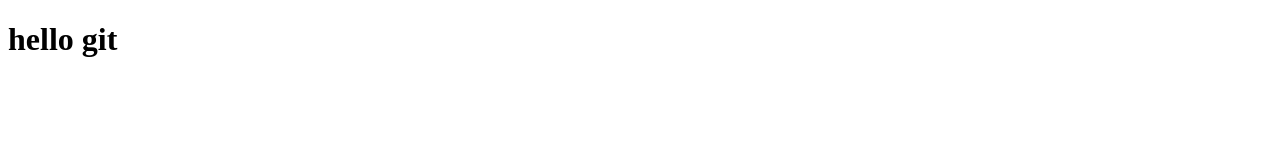
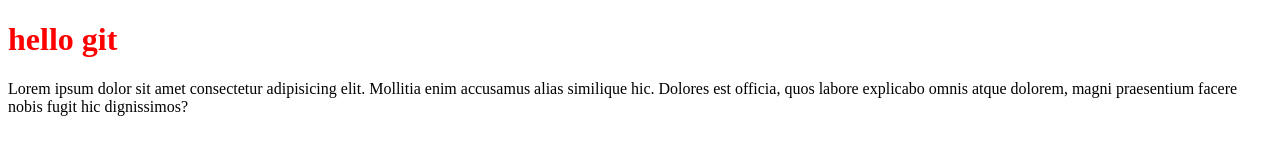
Before and after one commit to arashmehrabadi/git-project-1, a plain HTML site: page index.html in a window 1280 px wide. Drawn offline with Linux system fonts and the light colour scheme.

Commit message:
change-1

```diff
--- a/index.html
+++ b/index.html
@@ -1,5 +1,6 @@
 <!DOCTYPE html>
 <html lang="en">
+
 <head>
     <meta charset="UTF-8">
     <meta http-equiv="X-UA-Compatible" content="IE=edge">
@@ -7,7 +8,11 @@
     <title>Document</title>
     <link rel="stylesheet" href="./style.css">
 </head>
+
 <body>
     <h1>hello git</h1>
+    <p>Lorem ipsum dolor sit amet consectetur adipisicing elit. Mollitia enim accusamus alias similique hic. Dolores est
+        officia, quos labore explicabo omnis atque dolorem, magni praesentium facere nobis fugit hic dignissimos?</p>
 </body>
+
 </html>
--- a/style.css
+++ b/style.css
@@ -0,0 +1,3 @@
+h1{
+color:red;
+}
```
